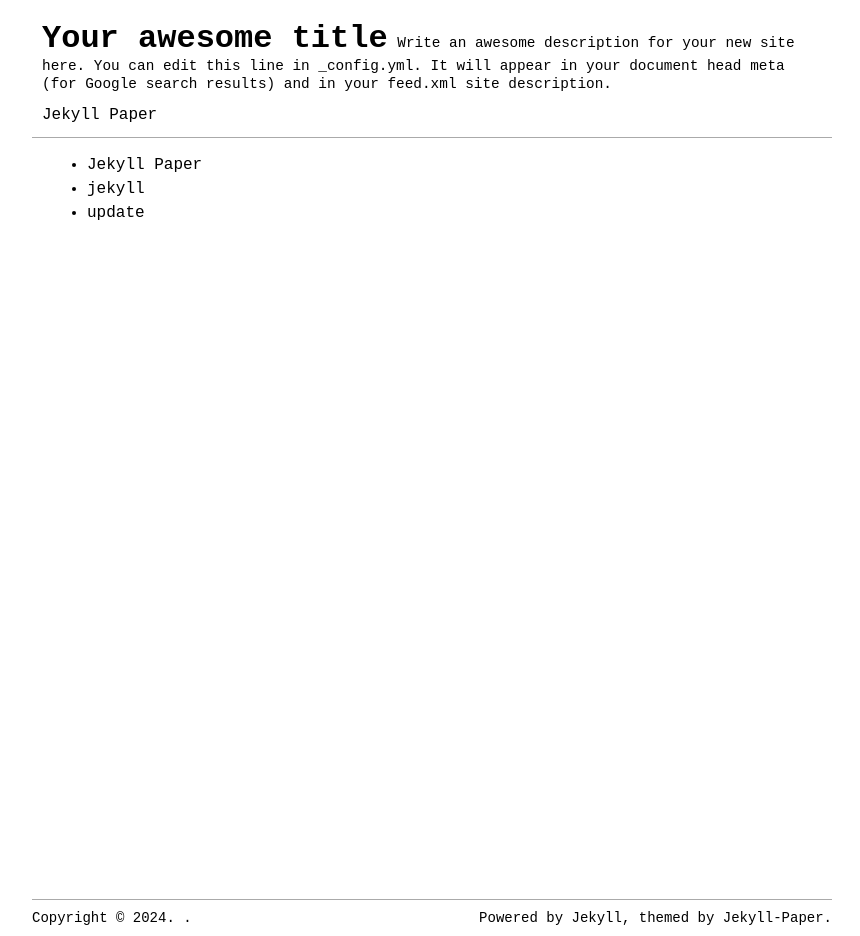
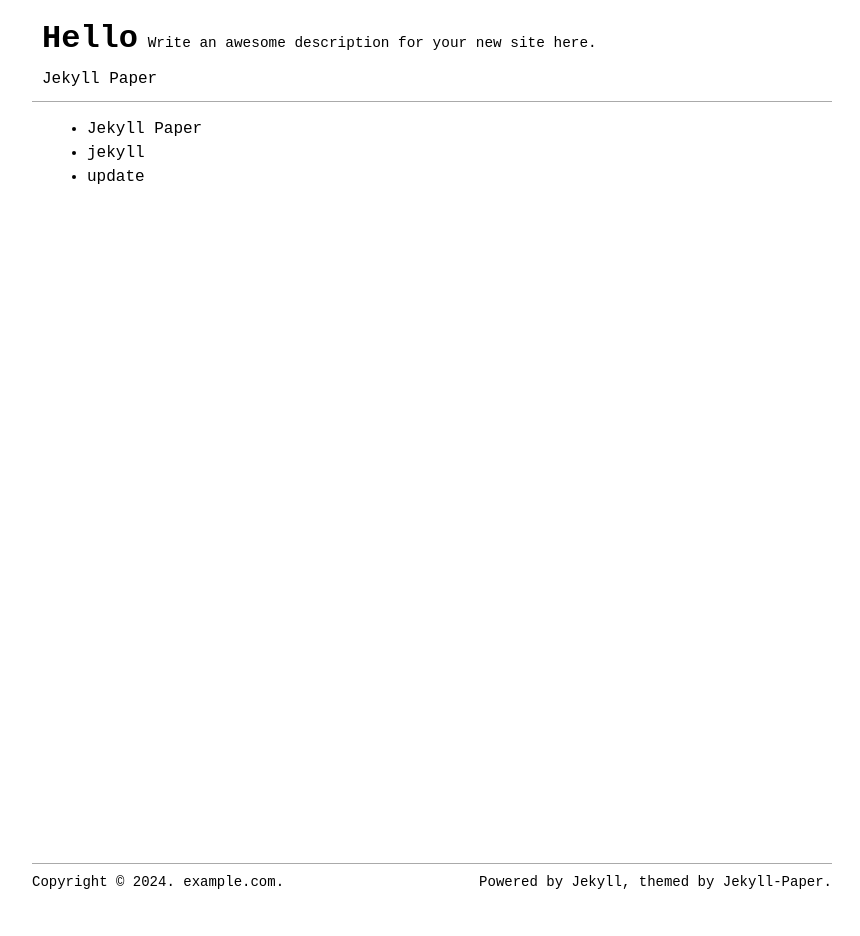
Before and after one commit to YejinHwang909/YejinHwang909.github.io, a Jekyll site: the page built from pages/category.html, in a window 1280 px wide. Shown: the whole page, without its empty margins (208-1068 px from the left). Built offline with Jekyll 4.4.1, drawn with Linux system fonts in a browser that asks for light colours; after the commit the page ends 900 px from its top, so only the background shows below that.

Commit message:
Update _config.yml

```diff
--- a/_config.yml
+++ b/_config.yml
@@ -18,37 +18,70 @@
 # You can create any custom variable you would like, and they will be accessible
 # in the templates via {{ site.myvariable }}.
 
-title: Your awesome title
-email: your-email@example.com
+title: Hello
+email: yejin150635@gmail.com
+name: SALLY
 description: >- # this means to ignore newlines until "baseurl:"
-  Write an awesome description for your new site here. You can edit this
-  line in _config.yml. It will appear in your document head meta (for
-  Google search results) and in your feed.xml site description.
+  Write an awesome description for your new site here.
+keywords: [Your keywords]
 baseurl: "" # the subpath of your site, e.g. /blog
 url: "" # the base hostname & protocol for your site, e.g. http://example.com
-twitter_username: jekyllrb
-github_username:  jekyll
+domain: "example.com" # the domain name for your site, e.g. example.com
+language: en, ko
+# Supported languages list:
+# en: English
+# de: Deutsche (German)
+# es: Español (Spanish)
+# fr: Français (French)
+# ja: 日本語 (Japanese)
+# pt: Português (Portuguese)
+# zh-cn: 简体中文 (Simplified Chinese)
+# zh-tw: 繁體中文 (Traditional Chinese)
+# ko : 한국어(Korean)
+
+analytics:   # the Google Analytics property ID, e.g. UA-XXXXX-Y
+
+paginate: 25
+paginate_path: "/page:num/"
+
+comments: false  # enable comments
+disqus:          # disqus account
+
+mathjax: true # Mathematics
+mermaid: true # Diagrams
+
+permalink: /:year/:month/:day/:title
+
+sass:
+  sass_dir: _sass
+  style: expanded # compressed, compact, expanded or compressed
+
+# Category settings
+jekyll-archives:
+  enabled:
+    - categories
+    - tags
+  layout: archive
+  permalinks:
+    category: /category/:name/
+    tag: /tag/:name/
 
 # Build settings
-theme: minima
+markdown: kramdown
 plugins:
   - jekyll-feed
+  - jekyll-paginate
+  - jekyll-sitemap
+  - jekyll-archives
+  - jekyll-seo-tag
 
 # Exclude from processing.
-# The following items will not be processed, by default.
-# Any item listed under the `exclude:` key here will be automatically added to
-# the internal "default list".
-#
-# Excluded items can be processed by explicitly listing the directories or
-# their entries' file path in the `include:` list.
-#
+# The following items will not be processed, by default. Create a custom list
+# to override the default setting.
 # exclude:
-#   - .sass-cache/
-#   - .jekyll-cache/
-#   - gemfiles/
 #   - Gemfile
 #   - Gemfile.lock
-#   - node_modules/
+#   - node_modules
 #   - vendor/bundle/
 #   - vendor/cache/
 #   - vendor/gems/
```
